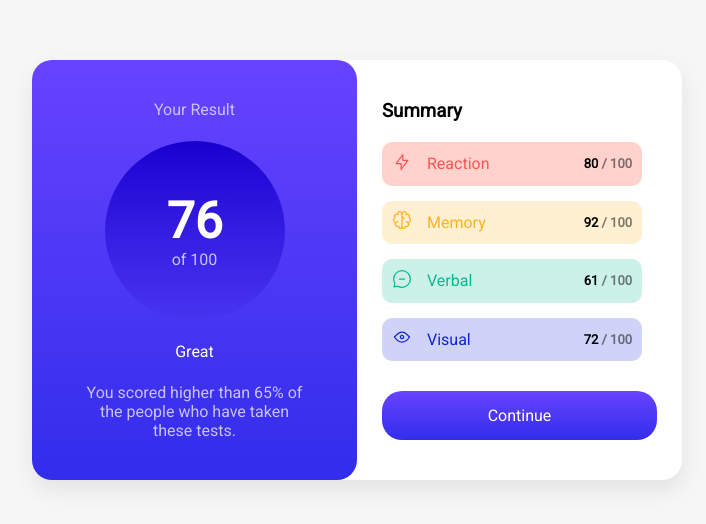
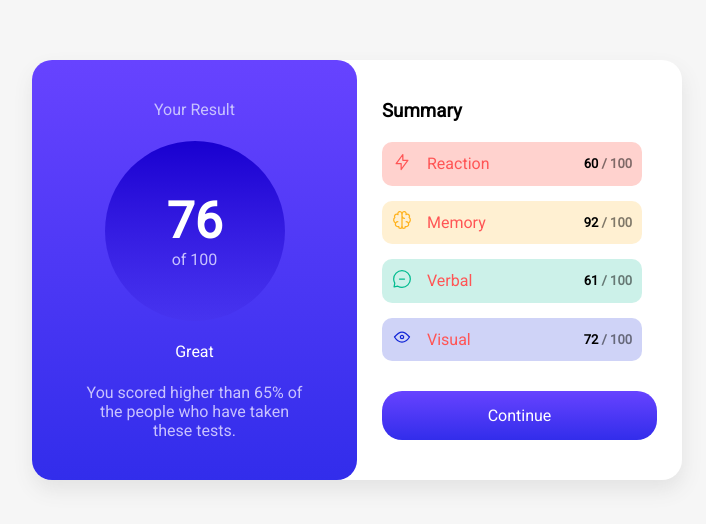
Before and after one commit to femmytedrey/Result-summary, a plain HTML site: page index.html in a window 1280 px wide. Shown: the part 130-654 px from the top of the page, without its empty margins (283-989 px from the left). Drawn offline with Linux system fonts and the light colour scheme.

Commit message:
add the data.json

```diff
--- /dev/null
+++ b/data.json
@@ -0,0 +1,22 @@
+[
+  {
+    "category": "Reaction",
+    "score": 60,
+    "icon": "./images/icon-reaction.svg"
+  },
+  {
+    "category": "Memory",
+    "score": 92,
+    "icon": "./images/icon-memory.svg"
+  },
+  {
+    "category": "Verbal",
+    "score": 61,
+    "icon": "./images/icon-verbal.svg"
+  },
+  {
+    "category": "Visual",
+    "score": 72,
+    "icon": "./images/icon-visual.svg"
+  }
+]
--- a/index.html
+++ b/index.html
@@ -6,6 +6,7 @@
     <meta name="viewport" content="width=device-width, initial-scale=1.0" />
     <title>Result Summary</title>
     <link rel="stylesheet" href="result.css" />
+    <script></script>
   </head>
   <body>
     <div class="container">
@@ -24,7 +25,7 @@
 
         <div class="right-box">
             <h3 style="padding-bottom: 20px;">Summary</h3>
-            <div class="list1">
+            <div class="list1" id="category1">
                 <div class="incat1">
                     <img src="images/icon-reaction.svg" alt="">
                 </div>
@@ -36,7 +37,7 @@
                 </div>
             </div>
 
-            <div class="list2">
+            <div class="list2" id="category2">
                 <div class="incat1">
                     <img src="images/icon-memory.svg" alt="">
                 </div>
@@ -48,7 +49,7 @@
                 </div>
             </div>
 
-            <div class="list3">
+            <div class="list3" id="category3">
                 <div class="incat1">
                     <img src="images/icon-verbal.svg" alt="">
                 </div>
@@ -60,7 +61,7 @@
                 </div>
             </div>
 
-            <div class="list4">
+            <div class="list4" id="category4">
                 <div class="incat1">
                     <img src="images/icon-visual.svg" alt="">
                 </div>
@@ -72,6 +73,10 @@
                 </div>
             </div>
             <button class="button">Continue</button>
+
+
+
+        <script src="script.js"></script>
         </div>
       </div>
     </div>
--- a/result.css
+++ b/result.css
@@ -5,6 +5,7 @@
   margin: 0px;
   padding: 0px;
   font-family: 'Roboto', sans-serif;
+
 }
 .container {
   background: #f6f6f6;
@@ -230,6 +231,8 @@ h1{
   color: rgb(0, 0, 0, 0.5);
 }
 
+
+
 @media (max-width: 600px) {
   .card {
     flex-direction: column;
--- /dev/null
+++ b/script.js
@@ -0,0 +1,27 @@
+function fetchJSONData(callback) {
+    fetch('data.json')
+      .then((response) => response.json())
+      .then((data) => callback(data))
+      .catch((error) => console.error('Error fetching JSON data:', error));
+  }
+
+  function populateContent(data) {
+    data.forEach((categoryData, index) => {
+      const categoryElement = document.getElementById(`category${index + 1}`);
+      if (categoryElement) {
+        categoryElement.innerHTML = `
+          <div class="incat1">
+            <img src="${categoryData.icon}" alt="">
+          </div>
+          <div class="incat2">
+            <p>${categoryData.category}</p>
+          </div>
+          <div class="incat3">
+            <p class="incatstyles">${categoryData.score} <span id="inspan">/ 100</span></p>
+          </div>
+        `;
+      }
+    });
+  }
+
+  fetchJSONData(populateContent);
```
